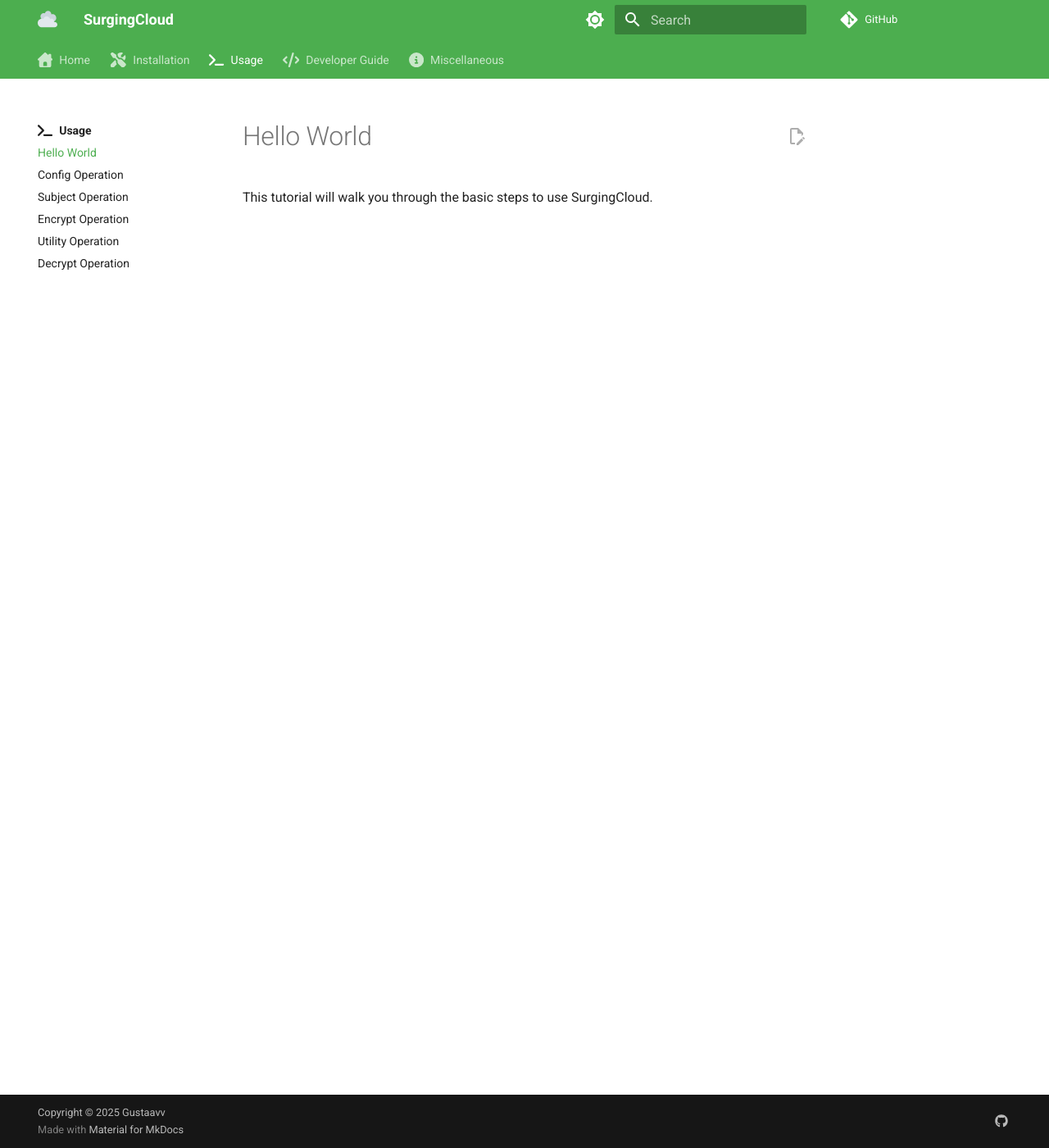
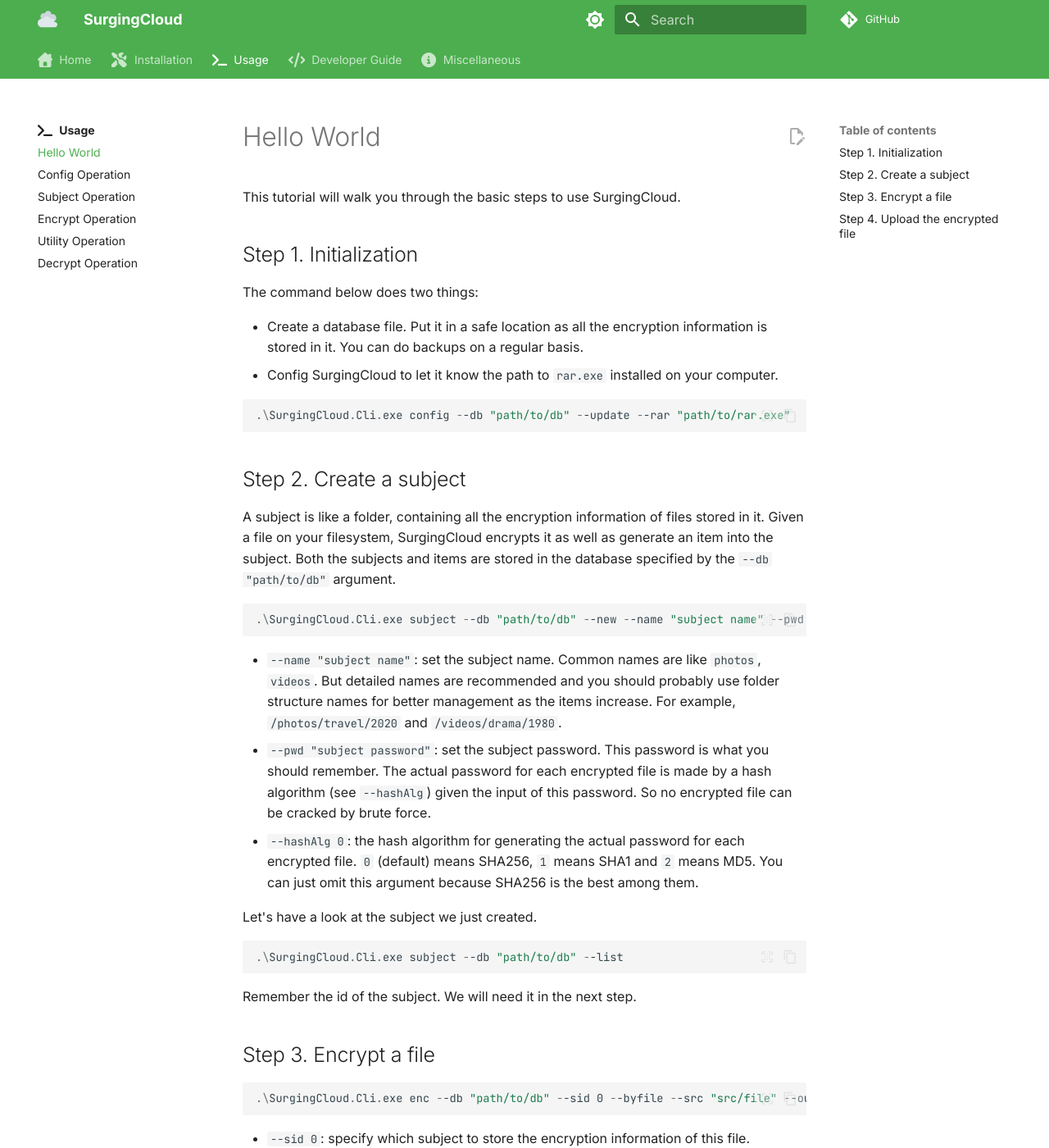
Before and after one commit to gustaavv/SurgingCloud, an MkDocs documentation site: the page built from docs/usage/hello.md, in a window 1280 px wide and 1400 px high. Shown: the whole window at 82% size. Built offline with MkDocs 1.6.1 and Material for MkDocs 9.7.7, drawn with Linux system fonts in a browser that asks for light colours; comment, search, counter and statistics services are not loaded; some of the changed text lies outside the part shown.

Commit message:
update doc

````diff
--- a/docs/usage/hello.md
+++ b/docs/usage/hello.md
@@ -3,3 +3,50 @@ title: Hello World
 ---
 
 This tutorial will walk you through the basic steps to use SurgingCloud.
+
+## Step 1. Initialization
+
+The command below does two things:
+
+- Create a database file. Put it in a safe location as all the encryption information is stored in it. You can do backups on a regular basis.
+- Config SurgingCloud to let it know the path to `rar.exe` installed on your computer.
+
+```powershell
+.\SurgingCloud.Cli.exe config --db "path/to/db" --update --rar "path/to/rar.exe"
+```
+
+## Step 2. Create a subject
+
+A subject is like a folder, containing all the encryption information of files stored in it. Given a file on your filesystem, SurgingCloud encrypts it as well as generate an item into the subject. Both the subjects and items are stored in the database specified by the `--db "path/to/db"` argument.
+
+```powershell
+.\SurgingCloud.Cli.exe subject --db "path/to/db" --new --name "subject name" --pwd "subject password" --hashAlg 0
+```
+
+- `--name "subject name"`: set the subject name. Common names are like `photos`, `videos`. But detailed names are recommended and you should probably use folder structure names for better management as the items increase. For example, `/photos/travel/2020` and `/videos/drama/1980`.
+- `--pwd "subject password"`: set the subject password. This password is what you should remember. The actual password for each encrypted file is made by a hash algorithm (see `--hashAlg`) given the input of this password. So no encrypted file can be cracked by brute force.
+- `--hashAlg 0`: the hash algorithm for generating the actual password for each encrypted file. `0` (default) means SHA256, `1` means SHA1 and `2` means MD5. You can just omit this argument because SHA256 is the best among them.
+
+Let's have a look at the subject we just created.
+
+```powershell
+.\SurgingCloud.Cli.exe subject --db "path/to/db" --list
+```
+
+Remember the id of the subject. We will need it in the next step.
+
+
+## Step 3. Encrypt a file
+
+```powershell
+.\SurgingCloud.Cli.exe enc --db "path/to/db" --sid 0 --byfile --src "src/file" --out "out/path"
+```
+
+- `--sid 0`: specify which subject to store the encryption information of this file.
+- `--byfile`: encrypt a single file (later SurgingCloud will have the ability to encrypt a folder and all the children in it).
+- `--src "src/file"`: the path to the file you want to encrypt.
+- `--out "out/path"`: the folder to generate the encrypted file.
+
+## Step 4. Upload the encrypted file
+
+Well done! You have successfully encrypted a file. Now, feel free to upload the encrypted file to cloud drives.
--- a/mkdocs.yml
+++ b/mkdocs.yml
@@ -22,6 +22,7 @@ nav:
       - usage/decrypt.md
   - Developer Guide:
       - develop/index.md
+      - develop/env.md
   - Miscellaneous:
       - misc/index.md
       - misc/3rd-party.md
@@ -31,6 +32,7 @@ theme:
   favicon: twemoji-2601.svg
   name: material
   font:
+    text: Inter
     code: JetBrains Mono
   palette:
     # Palette toggle for light mode
````
Also changed, not shown: docs/develop/env.md (added, +32 -0 lines).
